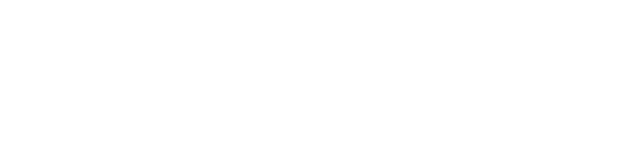
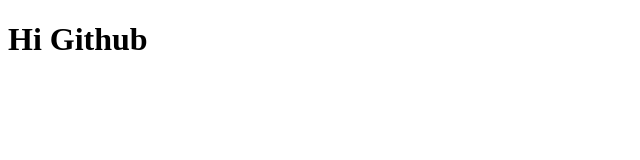
Before and after one commit to Fahyo/Day2-P1, a plain HTML site: page index.html in a window 1280 px wide. Shown: the whole page, without its empty margins (0-640 px from the left). Drawn offline with Linux system fonts and the light colour scheme.

Commit message:
แก้ไข

```diff
--- a/index.html
+++ b/index.html
@@ -5,6 +5,6 @@
     <title>Title</title>
 </head>
 <body>
-
+<h1>Hi Github</h1>
 </body>
 </html>
```
